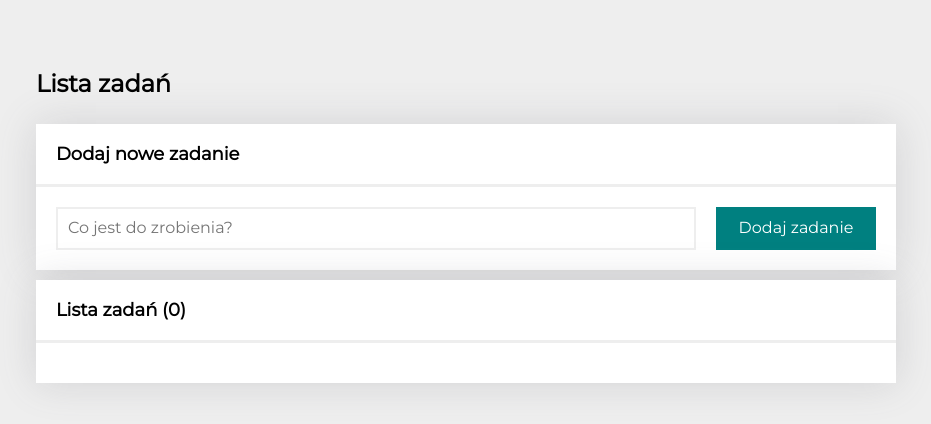
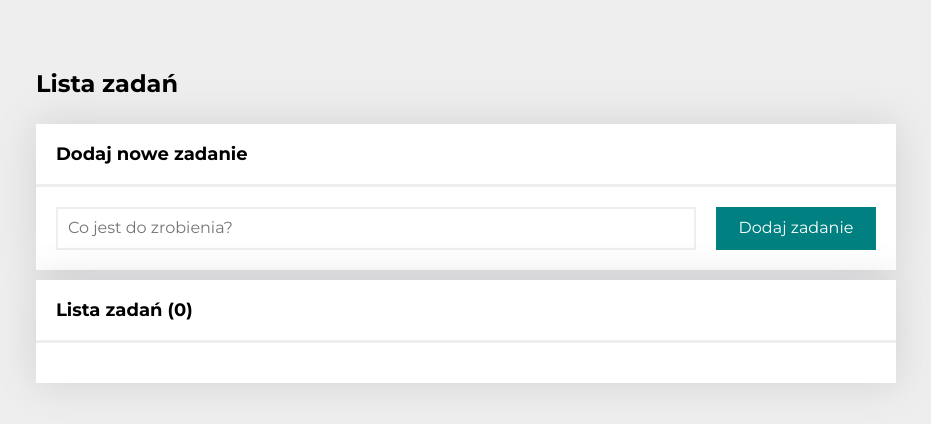
Before and after one commit to Grzegorz-Kolaty/to-do-list-react2, a React (Create React App) app: page / in a window 1280 px wide. Shown: the top 424 px of the page, without its empty margins (174-1105 px from the left). Built offline with nearby package versions, Linux system fonts and the light colour scheme.

Commit message:
bold font added to titles

```diff
--- a/public/index.html
+++ b/public/index.html
@@ -18,7 +18,9 @@
     crossorigin="anonymous" referrerpolicy="no-referrer" />
   <link rel="preconnect" href="https://fonts.googleapis.com">
   <link rel="preconnect" href="https://fonts.gstatic.com" crossorigin>
-  <link href="https://fonts.googleapis.com/css2?family=Montserrat&display=swap" rel="stylesheet">
+  <link rel="preconnect" href="https://fonts.googleapis.com">
+  <link rel="preconnect" href="https://fonts.gstatic.com" crossorigin>
+  <link href="https://fonts.googleapis.com/css2?family=Montserrat:wght@400;700&display=swap" rel="stylesheet">
   <title>To do list React2.js</title>
 </head>
 
--- a/src/common/Section/index.js
+++ b/src/common/Section/index.js
@@ -2,7 +2,7 @@
 
 const Section = ({ title, body, extraHeaderContent }) => (
   <Sections>
-    <Title>{title}{extraHeaderContent}</Title>
+    <Title><b>{title}</b>{extraHeaderContent}</Title>
     <Body>
       {body}
     </Body>
```
